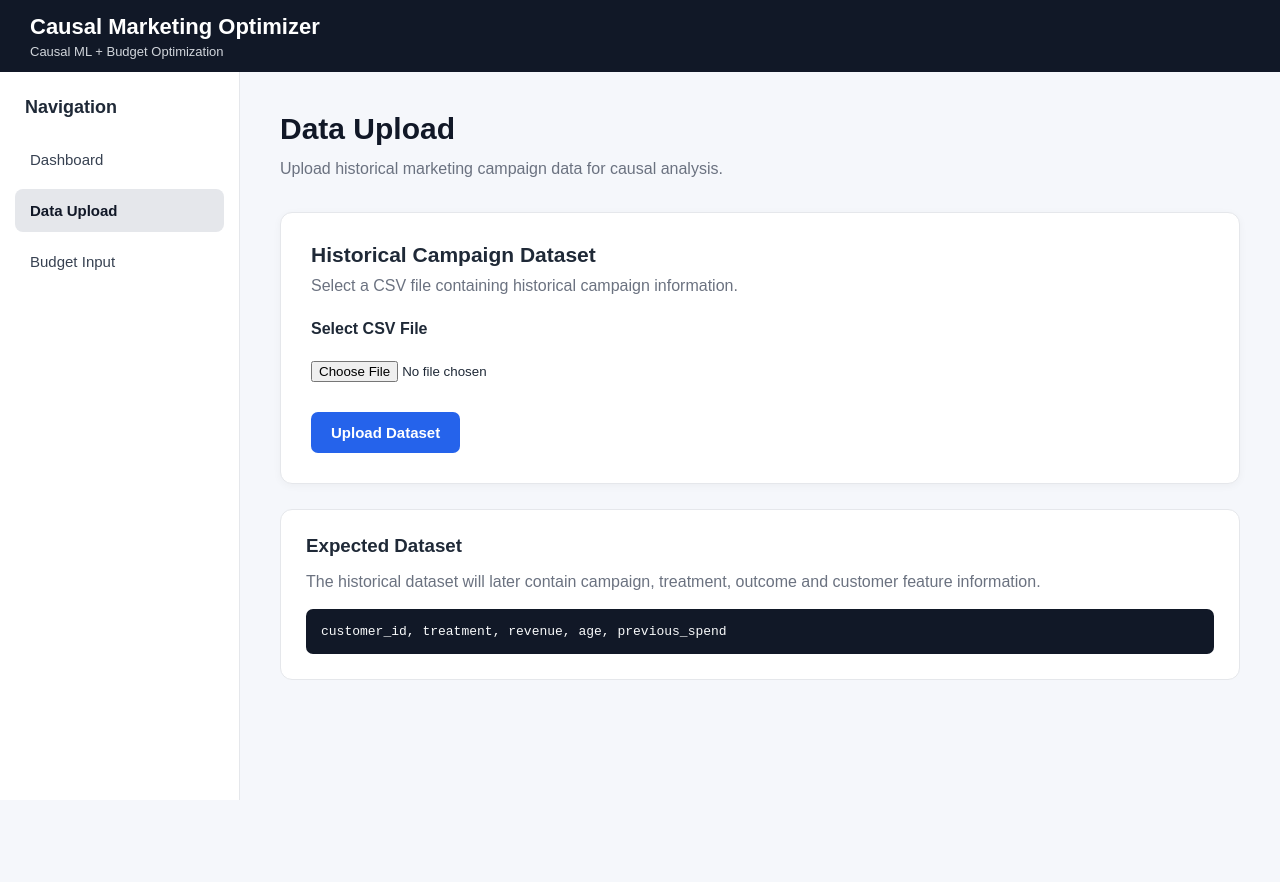
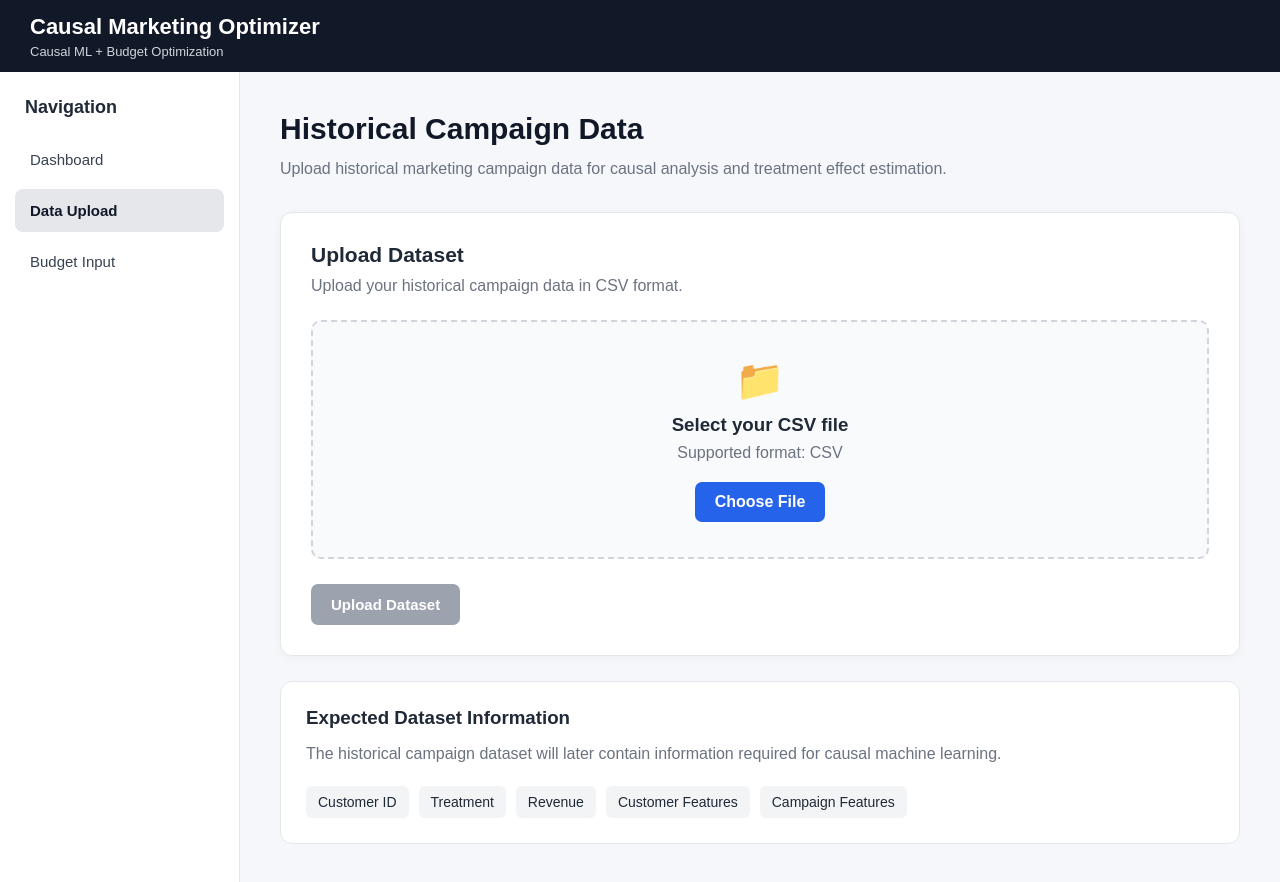
Before and after one commit to priyanshi-sahu05/EconoCausal, a React app in the folder frontend/: page /upload in a window 1280 px wide. Before the commit the page ends 800 px from the top, so only its background shows below. Built offline with nearby package versions, Linux system fonts and the light colour scheme; the HTML template or start-up script is replaced by a standard one.

Commit message:
Develop campaign upload and budget constraint UI

```diff
--- a/frontend/src/index.css
+++ b/frontend/src/index.css
@@ -14,10 +14,6 @@ button,
 input {
   font-family: inherit;
 }
-
-/* =========================
-   NAVBAR
-========================= */
 
 .navbar {
   height: 72px;
@@ -39,10 +35,6 @@ input {
   font-size: 13px;
   color: #d1d5db;
 }
-
-/* =========================
-   MAIN LAYOUT
-========================= */
 
 .main-layout {
   display: flex;
@@ -92,10 +84,6 @@ input {
   font-weight: 600;
 }
 
-/* =========================
-   CONTENT
-========================= */
-
 .content {
   flex: 1;
   padding: 40px;
@@ -123,9 +111,6 @@ input {
   line-height: 1.6;
 }
 
-/* =========================
-   DASHBOARD CARDS
-========================= */
 
 .card-container {
   display: grid;
@@ -158,10 +143,6 @@ input {
   font-weight: 600;
 }
 
-/* =========================
-   FORM CARDS
-========================= */
-
 .form-card {
   background-color: white;
   border: 1px solid #e5e7eb;
@@ -180,10 +161,6 @@ input {
   color: #6b7280;
   margin-bottom: 25px;
 }
-
-/* =========================
-   FORM GROUP
-========================= */
 
 .form-group {
   display: flex;
@@ -211,9 +188,6 @@ input {
   border-color: #2563eb;
 }
 
-/* =========================
-   FILE UPLOAD
-========================= */
 
 .file-input-container {
   display: flex;
@@ -234,9 +208,6 @@ input {
   color: #374151;
 }
 
-/* =========================
-   BUTTON
-========================= */
 
 button {
   background-color: #2563eb;
@@ -253,10 +224,6 @@ button {
 button:hover {
   background-color: #1d4ed8;
 }
-
-/* =========================
-   INFORMATION CARD
-========================= */
 
 .info-card {
   background-color: white;
@@ -327,3 +294,103 @@ button:hover {
     padding: 20px;
   }
 }
+
+/* =========================
+   DATA UPLOAD - 17 SEP
+========================= */
+
+.upload-area {
+  border: 2px dashed #d1d5db;
+  border-radius: 10px;
+  padding: 35px;
+  text-align: center;
+  margin-bottom: 25px;
+  background-color: #f9fafb;
+}
+
+.upload-icon {
+  font-size: 40px;
+  margin-bottom: 10px;
+}
+
+.upload-area h3 {
+  margin-bottom: 8px;
+}
+
+.upload-area p {
+  color: #6b7280;
+  margin-bottom: 20px;
+}
+
+.file-select-button {
+  display: inline-block;
+  background-color: #2563eb;
+  color: white;
+  padding: 11px 20px;
+  border-radius: 7px;
+  cursor: pointer;
+  font-weight: 600;
+}
+
+.file-select-button:hover {
+  background-color: #1d4ed8;
+}
+
+.selected-file-card {
+  display: flex;
+  justify-content: space-between;
+  align-items: center;
+  background-color: #f3f4f6;
+  border: 1px solid #e5e7eb;
+  padding: 15px;
+  border-radius: 8px;
+  margin-bottom: 20px;
+}
+
+.selected-file-card p {
+  margin-top: 5px;
+  color: #6b7280;
+  font-size: 13px;
+}
+
+.remove-button {
+  background-color: #dc2626;
+}
+
+.remove-button:hover {
+  background-color: #b91c1c;
+}
+
+.upload-message,
+.budget-message {
+  background-color: #f3f4f6;
+  border-radius: 7px;
+  padding: 12px;
+  margin-bottom: 20px;
+  color: #374151;
+}
+
+button:disabled {
+  background-color: #9ca3af;
+  cursor: not-allowed;
+}
+
+.dataset-fields {
+  display: flex;
+  flex-wrap: wrap;
+  gap: 10px;
+  margin-top: 20px;
+}
+
+.dataset-fields span {
+  background-color: #f3f4f6;
+  padding: 8px 12px;
+  border-radius: 6px;
+  font-size: 14px;
+}
+
+.form-group small {
+  margin-top: 6px;
+  color: #6b7280;
+  font-size: 13px;
+}
--- a/frontend/src/pages/BudgetInput.jsx
+++ b/frontend/src/pages/BudgetInput.jsx
@@ -2,62 +2,144 @@ import { useState } from "react";
 
 function BudgetInput() {
   const [budget, setBudget] = useState("");
-  const [campaigns, setCampaigns] = useState("");
+  const [minBudget, setMinBudget] = useState("");
+  const [maxBudget, setMaxBudget] = useState("");
+  const [message, setMessage] = useState("");
 
   const handleSubmit = (event) => {
     event.preventDefault();
 
-    if (!budget || !campaigns) {
-      alert("Please enter all required values.");
+    const total = Number(budget);
+    const minimum = Number(minBudget);
+    const maximum = Number(maxBudget);
+
+    if (!budget || !minBudget || !maxBudget) {
+      setMessage("Please fill in all budget fields.");
       return;
     }
 
-    alert(
-      `Budget: ₹${budget}\nNumber of campaigns: ${campaigns}`
+    if (total <= 0) {
+      setMessage("Total budget must be greater than 0.");
+      return;
+    }
+
+    if (minimum < 0 || maximum < 0) {
+      setMessage("Budget limits cannot be negative.");
+      return;
+    }
+
+    if (minimum > maximum) {
+      setMessage(
+        "Minimum budget cannot be greater than maximum budget."
+      );
+      return;
+    }
+
+    if (maximum > total) {
+      setMessage(
+        "Maximum campaign budget cannot exceed the total budget."
+      );
+      return;
+    }
+
+    setMessage(
+      "Budget constraints saved successfully."
     );
   };
 
   return (
     <div className="page">
       <div className="page-header">
-        <h1>Budget Input</h1>
+        <h1>Budget Constraints</h1>
 
         <p>
-          Provide the marketing budget constraints for the
-          optimization process.
+          Define the marketing budget limits that will be
+          used later by the optimization engine.
         </p>
       </div>
 
-      <form className="form-card" onSubmit={handleSubmit}>
+      <form
+        className="form-card"
+        onSubmit={handleSubmit}
+      >
+        <h2>Marketing Budget</h2>
+
+        <p className="form-description">
+          Enter the budget constraints for the campaign
+          allocation process.
+        </p>
+
         <div className="form-group">
-          <label htmlFor="budget">
+          <label htmlFor="total-budget">
             Total Marketing Budget
           </label>
 
           <input
-            id="budget"
+            id="total-budget"
             type="number"
+            min="0"
             placeholder="Example: 100000"
             value={budget}
-            onChange={(event) => setBudget(event.target.value)}
+            onChange={(event) => {
+              setBudget(event.target.value);
+              setMessage("");
+            }}
           />
+
+          <small>
+            Total amount available for marketing activities.
+          </small>
         </div>
 
         <div className="form-group">
-          <label htmlFor="campaigns">
-            Number of Campaigns
+          <label htmlFor="minimum-budget">
+            Minimum Campaign Budget
           </label>
 
           <input
-            id="campaigns"
+            id="minimum-budget"
             type="number"
-            placeholder="Example: 5"
-            value={campaigns}
-            onChange={(event) =>
-              setCampaigns(event.target.value)
-            }
+            min="0"
+            placeholder="Example: 5000"
+            value={minBudget}
+            onChange={(event) => {
+              setMinBudget(event.target.value);
+              setMessage("");
+            }}
           />
+
+          <small>
+            Minimum amount that can be allocated to a campaign.
+          </small>
         </div>
+
+        <div className="form-group">
+          <label htmlFor="maximum-budget">
+            Maximum Campaign Budget
+          </label>
+
+          <input
+            id="maximum-budget"
+            type="number"
+            min="0"
+            placeholder="Example: 30000"
+            value={maxBudget}
+            onChange={(event) => {
+              setMaxBudget(event.target.value);
+              setMessage("");
+            }}
+          />
+
+          <small>
+            Maximum amount that can be allocated to a campaign.
+          </small>
+        </div>
+
+        {message && (
+          <div className="budget-message">
+            {message}
+          </div>
+        )}
 
         <button type="submit">
           Save Budget Constraints
--- a/frontend/src/pages/DataUpload.jsx
+++ b/frontend/src/pages/DataUpload.jsx
@@ -2,46 +2,73 @@ import { useState } from "react";
 
 function DataUpload() {
   const [selectedFile, setSelectedFile] = useState(null);
+  const [message, setMessage] = useState("");
 
   const handleFileChange = (event) => {
     const file = event.target.files[0];
 
-    if (file) {
-      setSelectedFile(file);
+    if (!file) {
+      return;
     }
+
+    if (file.type !== "text/csv" && !file.name.endsWith(".csv")) {
+      setMessage("Please select a CSV file.");
+      setSelectedFile(null);
+      return;
+    }
+
+    setSelectedFile(file);
+    setMessage("");
+  };
+
+  const handleRemoveFile = () => {
+    setSelectedFile(null);
+    setMessage("");
   };
 
   const handleUpload = () => {
     if (!selectedFile) {
-      alert("Please select a CSV file first.");
+      setMessage("Please select a CSV file before uploading.");
       return;
     }
 
-    alert(`Selected file: ${selectedFile.name}`);
+    setMessage(
+      `File "${selectedFile.name}" is ready for upload.`
+    );
   };
 
   return (
     <div className="page">
       <div className="page-header">
-        <h1>Data Upload</h1>
+        <h1>Historical Campaign Data</h1>
 
         <p>
           Upload historical marketing campaign data for
-          causal analysis.
+          causal analysis and treatment effect estimation.
         </p>
       </div>
 
       <div className="form-card">
-        <h2>Historical Campaign Dataset</h2>
+        <h2>Upload Dataset</h2>
 
         <p className="form-description">
-          Select a CSV file containing historical campaign
-          information.
+          Upload your historical campaign data in CSV format.
         </p>
 
-        <div className="file-input-container">
-          <label htmlFor="campaign-file">
-            Select CSV File
+        <div className="upload-area">
+          <div className="upload-icon">📁</div>
+
+          <h3>Select your CSV file</h3>
+
+          <p>
+            Supported format: CSV
+          </p>
+
+          <label
+            htmlFor="campaign-file"
+            className="file-select-button"
+          >
+            Choose File
           </label>
 
           <input
@@ -49,30 +76,59 @@ function DataUpload() {
             type="file"
             accept=".csv"
             onChange={handleFileChange}
+            hidden
           />
         </div>
 
         {selectedFile && (
-          <div className="file-info">
-            Selected file: <strong>{selectedFile.name}</strong>
+          <div className="selected-file-card">
+            <div>
+              <strong>{selectedFile.name}</strong>
+
+              <p>
+                {(selectedFile.size / 1024).toFixed(2)} KB
+              </p>
+            </div>
+
+            <button
+              type="button"
+              className="remove-button"
+              onClick={handleRemoveFile}
+            >
+              Remove
+            </button>
           </div>
         )}
 
-        <button onClick={handleUpload}>
+        {message && (
+          <div className="upload-message">
+            {message}
+          </div>
+        )}
+
+        <button
+          type="button"
+          onClick={handleUpload}
+          disabled={!selectedFile}
+        >
           Upload Dataset
         </button>
       </div>
 
       <div className="info-card">
-        <h3>Expected Dataset</h3>
+        <h3>Expected Dataset Information</h3>
 
         <p>
-          The historical dataset will later contain campaign,
-          treatment, outcome and customer feature information.
+          The historical campaign dataset will later contain
+          information required for causal machine learning.
         </p>
 
-        <div className="code-example">
-          customer_id, treatment, revenue, age, previous_spend
+        <div className="dataset-fields">
+          <span>Customer ID</span>
+          <span>Treatment</span>
+          <span>Revenue</span>
+          <span>Customer Features</span>
+          <span>Campaign Features</span>
         </div>
       </div>
     </div>
```
